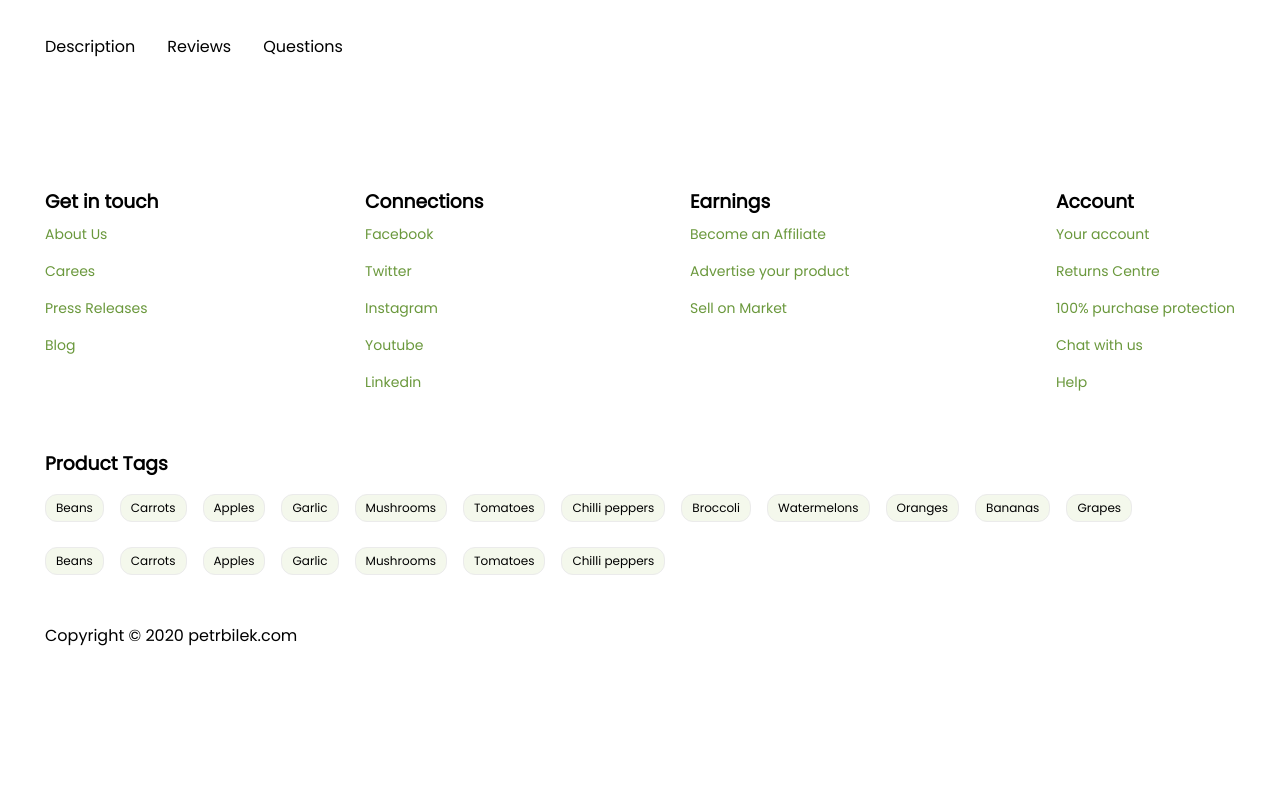
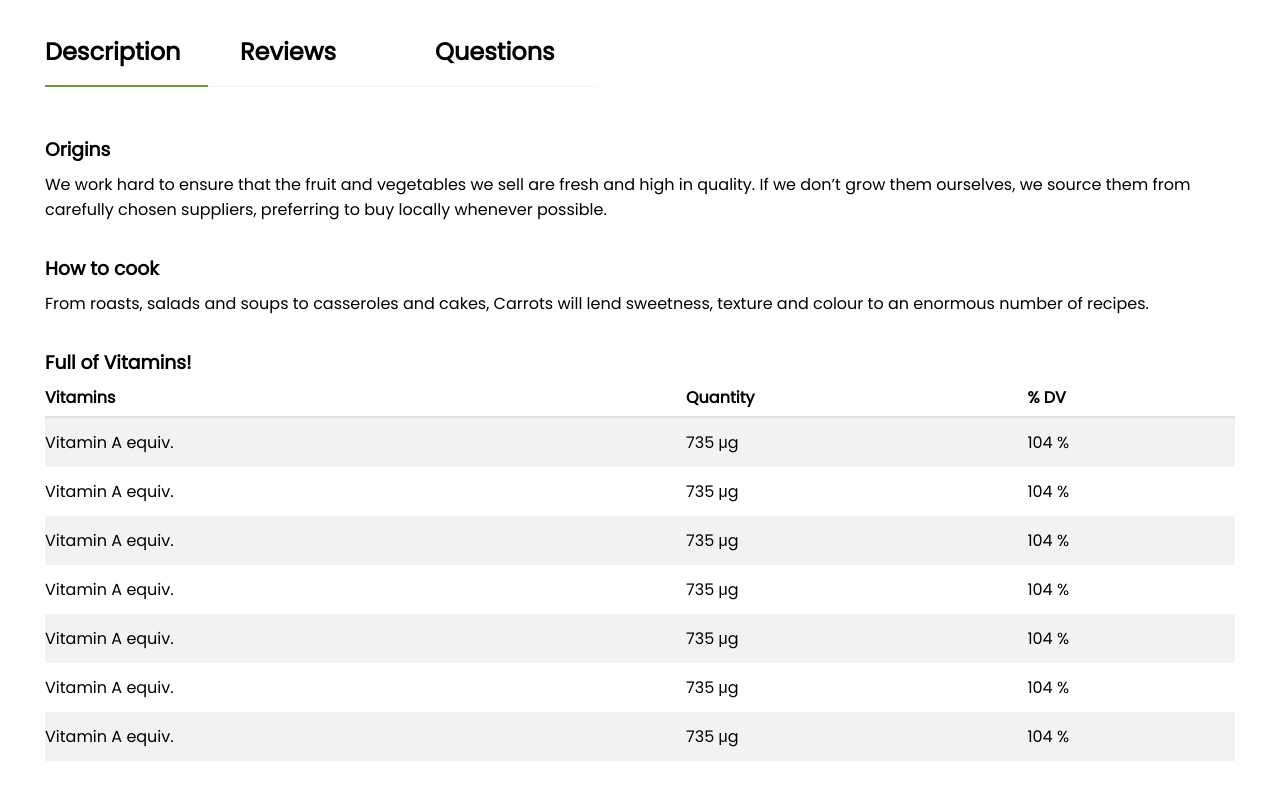
Before and after one commit to brunomatheusc/ecommer-template, a React (Create React App) app: page /product in a window 1280 px wide. Shown: the part 800-1600 px from the top of the page. Before the commit the page ends 1448 px from the top, so only its background shows below. Built offline with nearby package versions, Linux system fonts and the light colour scheme.

Commit message:
[Product] Finalizing product details page

```diff
--- /dev/null
+++ b/src/components/Tab/index.tsx
@@ -0,0 +1,22 @@
+import React from 'react';
+import Badge from '../Badge';
+
+import { Container } from './styles';
+
+interface TabProps {
+	title: string;
+	active?: boolean;
+	badge?: string;
+	onClick(): void;
+}
+
+const Tab: React.FC<TabProps> = ({ children, title, badge, onClick, ...rest }) => {
+  	return (
+		<Container { ...rest } onClick={ onClick }>
+			<h2>{ title }{ badge && <Badge>{badge}</Badge> }</h2>
+			{ children }
+		</Container>
+	);
+}
+
+export default Tab;
--- /dev/null
+++ b/src/components/Tab/styles.ts
@@ -0,0 +1,26 @@
+import styled, { css } from 'styled-components';
+
+interface TabProps {
+	active?: boolean;
+}
+
+export const Container = styled.div<TabProps>`
+	h2 {
+		font-weight: 18px;
+		font-size: 600;
+		min-width: 163px;
+	}
+
+	padding-bottom: 16px;
+	border-bottom: 1px solid #f5f5f5;
+
+	${({ active }) => active && css`
+		border-bottom: 2px solid #6A983C;
+	`};
+
+	& + & {
+		h2 {
+			margin-left: 32px;
+		}
+	}
+`;
--- a/src/pages/Detail/index.tsx
+++ b/src/pages/Detail/index.tsx
@@ -1,13 +1,17 @@
-import React, { FC } from 'react';
+import React, { FC, useState } from 'react';
 import { MdAdd, MdFavoriteBorder, MdGradient, MdStar, MdStarBorder } from 'react-icons/md';
 import Breadcrumb from '../../components/Breadcrumb';
 import Button from '../../components/Button';
 import Flex from '../../components/Flex';
+import Product from '../../components/Product';
+import Tab from '../../components/Tab';
 
 import { Container, Wrapper, ProductBox, ProductImage, GridWrapper,Image, Badge, ProductInfo, WishList,
-		 Price, InputSimple, Tabs, Tab, Title, Description, Box, ButtonSimple } from './styles';
+		Price, InputSimple, Tabs, TabActive, Title, Description, Box, ButtonSimple, RelatedProducts } from './styles';
 
 const Detail: FC = () => {
+	const [tabActive, setTabActive] = useState(1);
+
 	return (
 		<Container>
 			<Breadcrumb />
@@ -86,11 +90,61 @@ const Detail: FC = () => {
 					</ProductInfo>
 				</ProductBox>
 
-				<Tabs justify="flex-start">
-					<Tab>Description</Tab>
-					<Tab>Reviews</Tab>
-					<Tab>Questions</Tab>
+				<Tabs flexDirection="column" justify="flex-start">
+					<Flex>
+						<Tab onClick={() => setTabActive(1) } title="Description" active={ !!(tabActive == 1) }></Tab>
+						<Tab onClick={() => setTabActive(2) } title="Reviews" active={ !!(tabActive == 2) }></Tab>
+						<Tab onClick={() => setTabActive(3) } title="Questions" active={ !!(tabActive == 3) }></Tab>
+					</Flex>
+
+					<TabActive flexDirection="column" active={ !!(tabActive == 1) }>
+						<h3>Origins</h3>
+						<span>We work hard to ensure that the fruit and vegetables we sell are fresh and high in quality. If we don’t grow them ourselves, we source them from carefully chosen suppliers, preferring to buy locally whenever possible.</span>
+
+						<h3>How to cook</h3>
+						<span>From roasts, salads and soups to casseroles and cakes, Carrots will lend sweetness, texture and colour to an enormous number of recipes.</span>
+
+						<h3>Full of Vitamins!</h3>
+
+						<table>
+							<thead>
+								<tr>
+									<th>Vitamins</th>
+									<th>Quantity</th>
+									<th>% DV</th>
+								</tr>
+							</thead>
+
+							<tbody>
+							{ [0, 1, 2, 3, 4, 5, 6].map((_, index) => {
+								return (
+									<tr>
+										<td>Vitamin A equiv.</td>
+										<td>735 μg</td>
+										<td>104 %</td>
+									</tr>
+								);
+							})}
+							</tbody>
+						</table>
+					</TabActive>
 				</Tabs>
+
+				<RelatedProducts flexDirection="column">
+					<Flex justify="space-between">
+						<h3>Related Products</h3>
+						<h3>More Products</h3>
+					</Flex>
+
+					<Flex justify="space-between">
+					{ [0, 1, 2, 3].map((_, index) => {
+						return (
+							<Product key={ index } />
+						);
+					})}
+					</Flex>
+
+				</RelatedProducts>
 			</Wrapper>
 		</Container>
 	);
--- a/src/pages/Detail/styles.ts
+++ b/src/pages/Detail/styles.ts
@@ -1,4 +1,4 @@
-import styled from 'styled-components';
+import styled, { css } from 'styled-components';
 import Flex from '../../components/Flex';
 import Grid from '../../components/Grid';
 
@@ -158,6 +158,11 @@ export const Badge = styled.span`
 
 export const Tabs = styled(Flex)`
 	margin-top: 62px;
+	padding-bottom: 16px;
+
+	> div {
+		cursor: pointer;
+	}
 `;
 
 export const Tab = styled.div`
@@ -165,3 +170,53 @@ export const Tab = styled.div`
 		margin-left: 32px;
 	}
 `;
+
+interface TabActiveProps {
+	active: boolean;
+}
+
+export const TabActive = styled(Flex)<TabActiveProps>`
+	margin-top: 48px;
+
+	h3 {
+		margin-bottom: 8px;
+	}
+
+	h3 + span {
+		margin-bottom: 32px;
+	}
+
+	${({ active }) => !active && css`
+		display: none;
+	`};
+
+	table {
+		border-collapse: collapse;
+	}
+
+	table thead {
+		text-align: left;
+	}
+
+	table thead th {
+		padding-bottom: 6px;
+		vertical-align: bottom;
+	    border-bottom: 2px solid #dee2e6;
+	}
+
+	tbody tr td {
+		padding: 12px 0;
+	}
+
+	tbody tr:nth-of-type(odd) {
+		background-color: rgba(0,0,0,.05);
+	}
+`;
+
+export const RelatedProducts = styled(Flex)`
+	margin-top: 64px;
+
+	> div {
+		margin-bottom: 32px;
+	}
+`;
```
